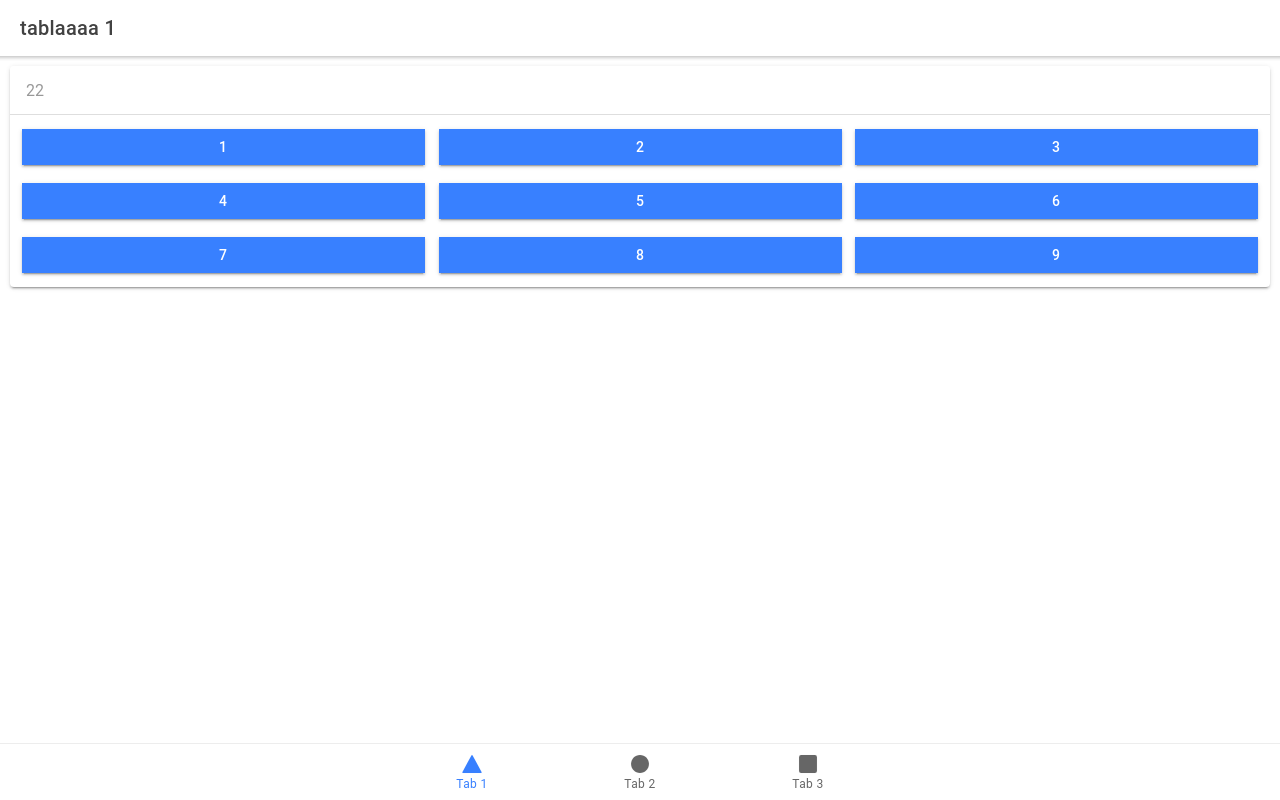
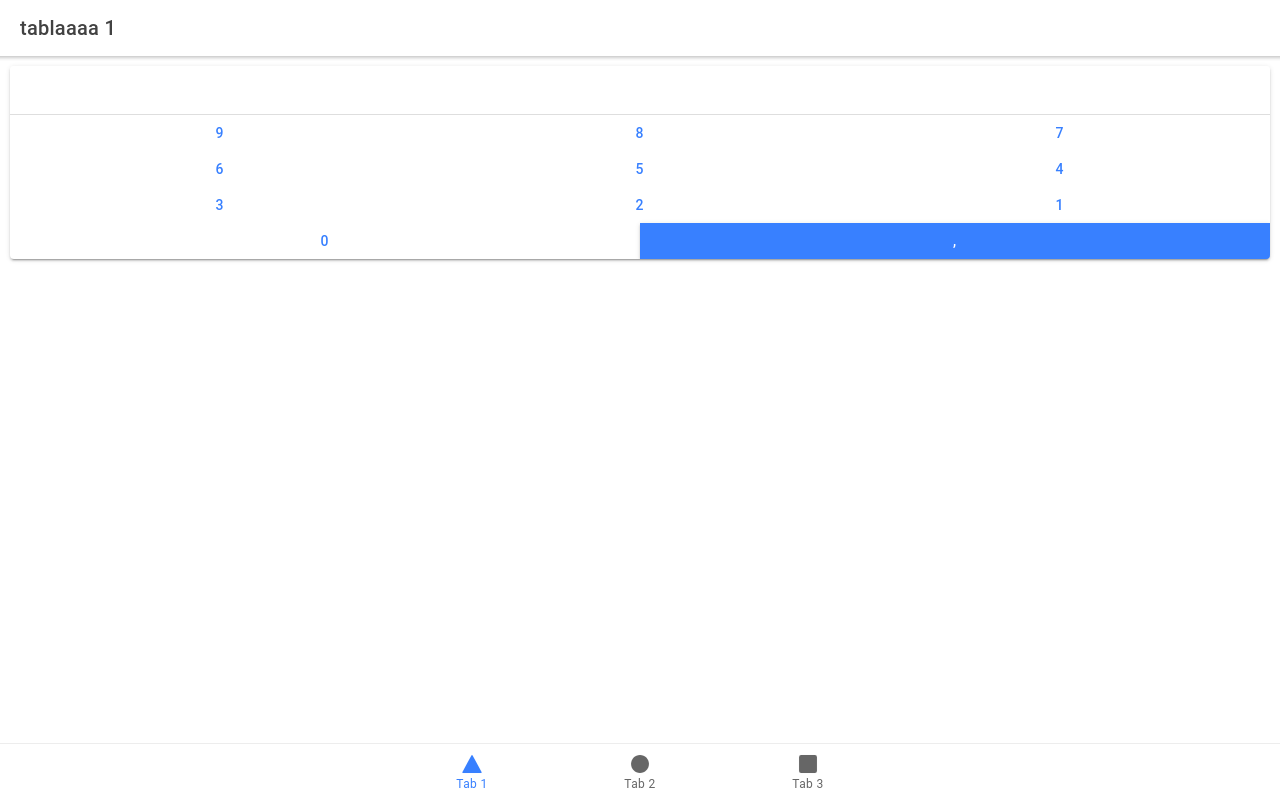
Before and after one commit to stealth14/dam-calculator, a React (Create React App) app: page /tab1 in a window 1280 px wide. Built offline with nearby package versions, Linux system fonts and the light colour scheme.

Commit message:
numeric keys

```diff
--- a/src/components/Calculator.css
+++ b/src/components/Calculator.css
@@ -0,0 +1,11 @@
+ion-grid {
+  --ion-grid-padding: 0px;
+}
+
+ion-col {
+  --ion-grid-column-padding: 0px;
+}
+
+ion-button {
+  margin: 0;
+}
--- a/src/components/Calculator.tsx
+++ b/src/components/Calculator.tsx
@@ -1,12 +1,20 @@
+import { useState } from "react";
+
 import { IonCard } from "@ionic/react";
 import Display from "./Display";
 import Keyboard from "./Keyboard";
 
 export default function Calculator() {
+  const [value, setValue] = useState("");
+
   return (
     <IonCard>
-      <Display value={22} />
-      <Keyboard />
+      <Display value={value} />
+      <Keyboard
+        onPress={(newValue: number) => {
+          setValue([value, '', newValue].join(''));
+        }}
+      />
     </IonCard>
   );
 }
--- a/src/components/Display.tsx
+++ b/src/components/Display.tsx
@@ -1,7 +1,7 @@
 import { IonItem, IonInput, IonLabel } from "@ionic/react";
 
 interface DisplayProps {
-  value: number;
+  value: string;
 }
 
 export default function Display(props: DisplayProps) {
--- a/src/components/Keyboard.tsx
+++ b/src/components/Keyboard.tsx
@@ -1,19 +1,42 @@
 import { IonGrid, IonRow, IonCol, IonButton } from "@ionic/react";
 import "./Calculator.css";
 
-export default function Keyboard() {
+interface KeyboardProps {
+  onPress: Function;
+}
+
+export default function Keyboard(props: KeyboardProps) {
+  const { onPress } = props;
+
   function renderKeys() {
-    let values = new Array(10).keys();
+    let values = new Array(11).keys();
 
-    const keys = Array.from(values).map((value) => {
-      return (
-        <IonCol key={`row_${value}`}>
-          <IonButton expand="full">{value}</IonButton>
-        </IonCol>
-      );
-    });
+    const keys = Array.from(values)
+      .slice(0)
+      .reverse()
+      .map((value) => {
+        return (
+          <IonCol key={`row_${value}`}>
+            <IonButton
+              onClick={() => onPress(value)}
+              fill="clear"
+              expand="full"
+            >
+              {value}
+            </IonButton>
+          </IonCol>
+        );
+      });
 
-    const rows = new Array(3).keys();
+    keys.push(
+      <IonCol key={`row_${","}`}>
+        <IonButton onClick={() => onPress(",")} expand="full">
+          {","}
+        </IonButton>
+      </IonCol>
+    );
+
+    const rows = new Array(4).keys();
 
     return Array.from(rows).map((row) => {
       const base = row * 3;
@@ -23,5 +46,5 @@ export default function Keyboard() {
     });
   }
 
-  return <IonGrid>{renderKeys()}</IonGrid>;
+  return <IonGrid className="ronny">{renderKeys()}</IonGrid>;
 }
```
